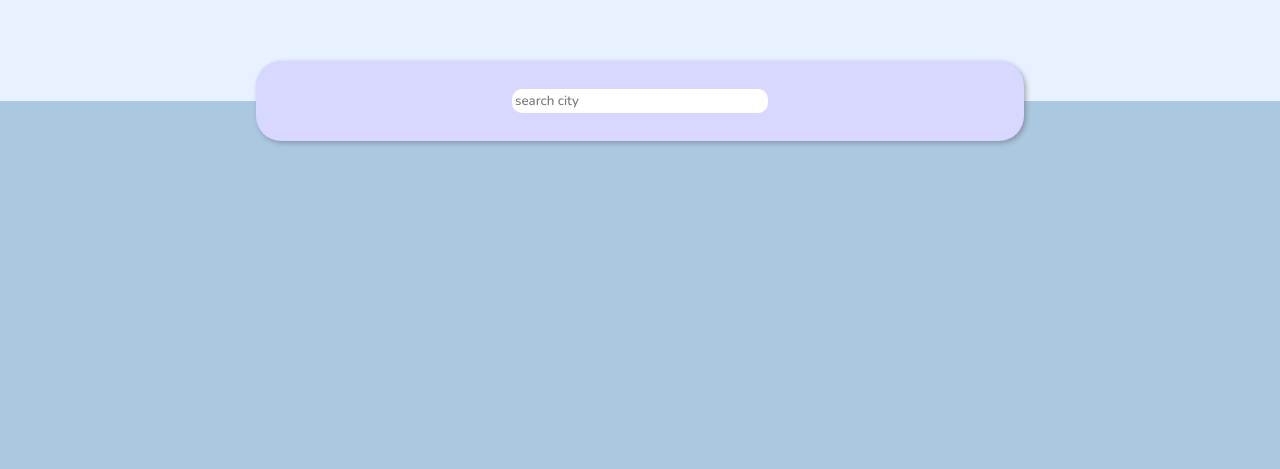
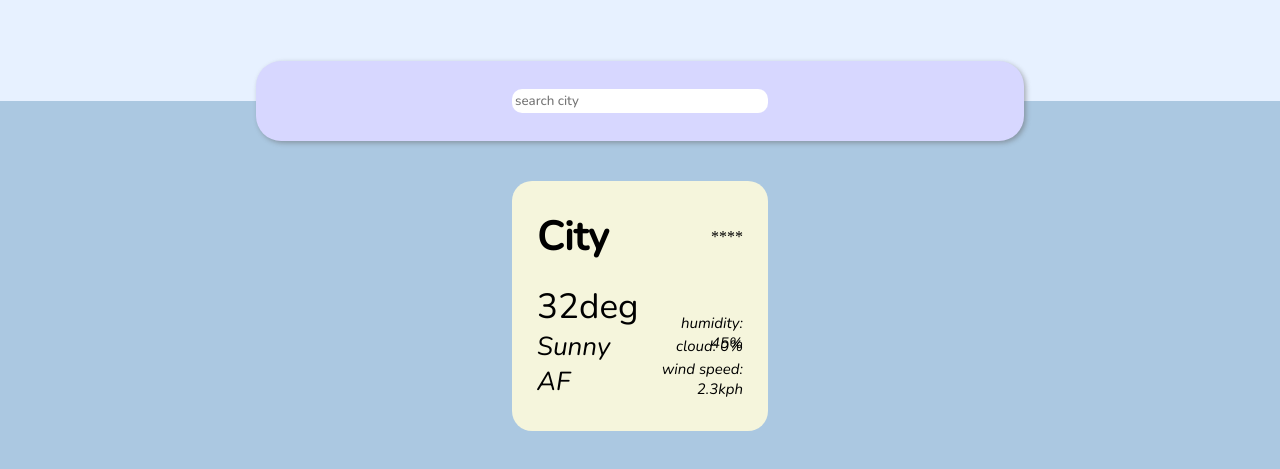
Before and after one commit to kenhardika/weatherApp, a plain HTML site: page index.html in a window 1280 px wide. Shown: the part 139-608 px from the top of the page. Drawn offline with nearby package versions, Linux system fonts and the light colour scheme.

Commit message:
update style weather card

```diff
--- a/index.html
+++ b/index.html
@@ -20,7 +20,21 @@
         </div>
     </div>
 
-    <main></main>
+    <main>
+        <div class="weather-card">
+            <div class="left-section">
+                <div class="display-city"> City </div>
+                <div class="display-temp"> 32deg </div>
+                <div class="display-desc"> Sunny AF </div>
+            </div>
+            <div class="right-section">
+                <div class="display-icon"> **** </div>
+                <div class="display-humidity"> humidity: 45% </div>
+                <div class="display-cloud"> cloud: 0% </div>
+                <div class="display-speed"> wind speed: 2.3kph </div>
+            </div>
+        </div>
+    </main>
 
 </body>
 </html>
--- a/style.css
+++ b/style.css
@@ -50,3 +50,72 @@ main{
 .searchbar input:focus{
     outline: none;
 }
+
+.weather-card{
+    top: 40%;
+    left: 40%;
+    position: absolute;
+    display: flex;
+    flex-direction: row;
+    width: 20vw;
+    height: 250px;
+    background-color: beige;
+    justify-content: center;
+    border-radius: 20px;
+}
+
+.weather-card .left-section, .right-section{
+    display: flex;
+    flex-direction:column;
+    width: 100%;
+    height: 100%;
+}
+
+.left-section{
+    padding: 10px 10px 10px 25px;
+}
+.right-section{
+    padding: 10px 25px 10px 10px;
+
+}
+
+.left-section .display-city{
+    font-family: 'Nunito', sans-serif;
+    font-weight: 600;
+    font-size: 40px;
+    height: 40%;
+    display: flex;
+    align-items: center;
+}
+
+.left-section .display-temp{
+    font-family: 'Nunito', sans-serif;
+    font-weight: 200;
+    font-size: 35px;
+    height: 20%;
+}
+
+.left-section .display-desc{
+    font-family: 'Nunito', sans-serif;
+    font-weight: 200;
+    font-style: italic;
+    font-size: 26px;
+    height: 20%;
+}
+
+.right-section .display-icon{
+    display: flex;
+    align-items: center;
+    justify-content: flex-end;
+    height: 40%;
+    margin-bottom: 30px;
+}
+
+.right-section .display-humidity, .display-cloud, .display-speed{
+    font-family: 'Nunito', sans-serif;
+    text-align: right;
+    height: 10%;
+    font-weight: 200;
+    font-size: 15px;
+    font-style: italic;
+}
```
Also changed, not shown: index.js (+7 -2 lines).
